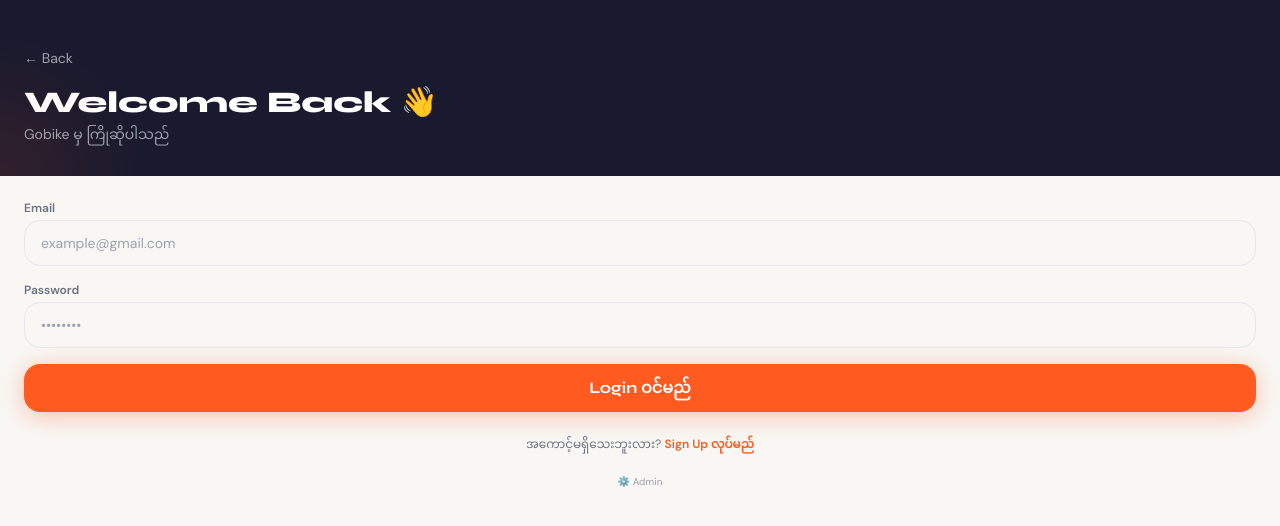
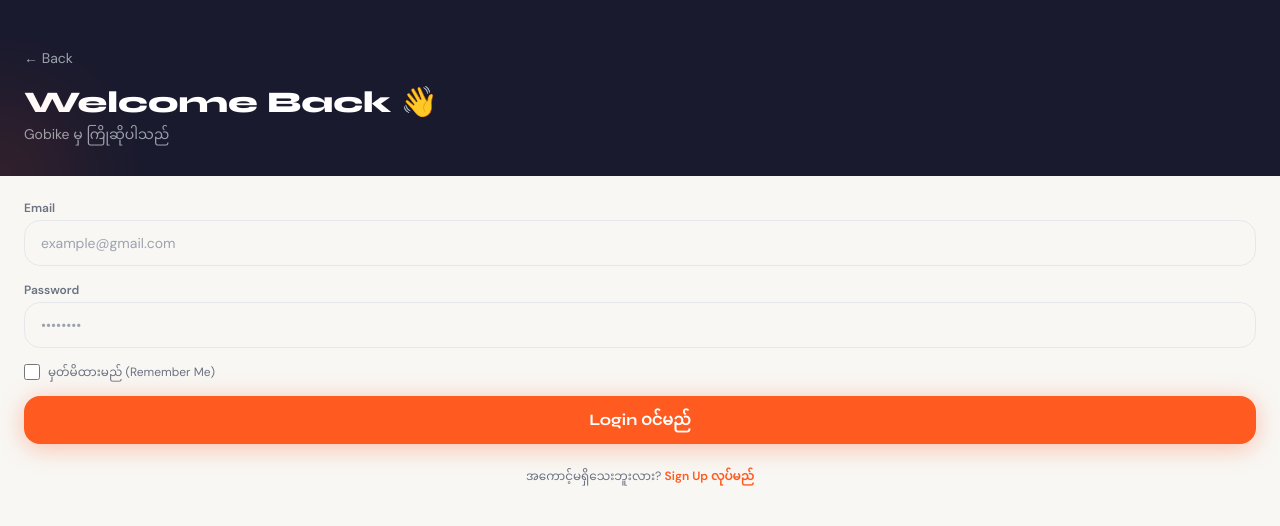
Before and after one commit to boexaw-ship-it/Gobike26, a React (Vite) app: page /Gobike26/login in a window 1280 px wide. Shown: the top 526 px of the page. Built offline with nearby package versions, Linux system fonts and the light colour scheme; no server answers.

Commit message:
Update Login.jsx

```diff
--- a/src/pages/auth/Login.jsx
+++ b/src/pages/auth/Login.jsx
@@ -1,12 +1,12 @@
 // src/pages/auth/Login.jsx
 import { useState } from "react"
 import { useNavigate } from "react-router-dom"
-import { signInWithEmailAndPassword } from "firebase/auth"
+import { signInWithEmailAndPassword, setPersistence, browserLocalPersistence, browserSessionPersistence } from "firebase/auth"
 import { doc, getDoc } from "firebase/firestore"
 import { auth, db } from "../../firebase/config"
 
 export default function Login() {
-  const [form, setForm] = useState({ email: "", password: "" })
+  const [form, setForm] = useState({ email: "", password: "", remember: false })
   const [loading, setLoading] = useState(false)
   const [error, setError] = useState("")
   const navigate = useNavigate()
@@ -16,6 +16,7 @@ export default function Login() {
     setLoading(true)
     setError("")
     try {
+      await setPersistence(auth, form.remember ? browserLocalPersistence : browserSessionPersistence)
       const { user } = await signInWithEmailAndPassword(auth, form.email, form.password)
       const snap = await getDoc(doc(db, "users", user.uid))
       const role = snap.data()?.role
@@ -38,25 +39,52 @@ export default function Login() {
         <h1 className="text-3xl font-display font-black text-white">Welcome Back 👋</h1>
         <p className="text-gray-400 text-sm font-body mt-1">Gobike မှ ကြိုဆိုပါသည်</p>
       </div>
+
       <div className="flex-1 px-6 py-6">
         {error && (
           <div className="bg-red-50 border border-red-200 text-red-600 text-xs px-4 py-3 rounded-2xl mb-4">
             ⚠️ {error}
           </div>
         )}
+
         <form onSubmit={handleLogin} className="space-y-4">
           <div>
             <label className="text-xs font-semibold text-gray-500 mb-1 block">Email</label>
-            <input type="email" placeholder="example@gmail.com" value={form.email}
+            <input
+              type="email"
+              placeholder="example@gmail.com"
+              value={form.email}
               onChange={e => setForm({ ...form, email: e.target.value })}
-              className="input-field" required />
+              className="input-field"
+              required
+            />
           </div>
           <div>
             <label className="text-xs font-semibold text-gray-500 mb-1 block">Password</label>
-            <input type="password" placeholder="••••••••" value={form.password}
+            <input
+              type="password"
+              placeholder="••••••••"
+              value={form.password}
               onChange={e => setForm({ ...form, password: e.target.value })}
-              className="input-field" required />
+              className="input-field"
+              required
+            />
           </div>
+
+          {/* Remember Me */}
+          <div className="flex items-center gap-2">
+            <input
+              type="checkbox"
+              id="remember"
+              checked={form.remember}
+              onChange={e => setForm({ ...form, remember: e.target.checked })}
+              className="w-4 h-4 accent-primary-500 rounded"
+            />
+            <label htmlFor="remember" className="text-xs text-gray-500">
+              မှတ်မိထားမည် (Remember Me)
+            </label>
+          </div>
+
           <button type="submit" disabled={loading} className="btn-primary mt-2">
             {loading ? "ဝင်ရောက်နေသည်..." : "Login ဝင်မည်"}
           </button>
@@ -68,12 +96,6 @@ export default function Login() {
             Sign Up လုပ်မည်
           </button>
         </p>
-
-        <p className="text-center mt-4">
-          <button onClick={() => navigate("/gobike-admin-2024")} className="text-gray-400 text-[10px]">
-            ⚙️ Admin
-          </button>
-        </p>
       </div>
     </div>
   )
```
